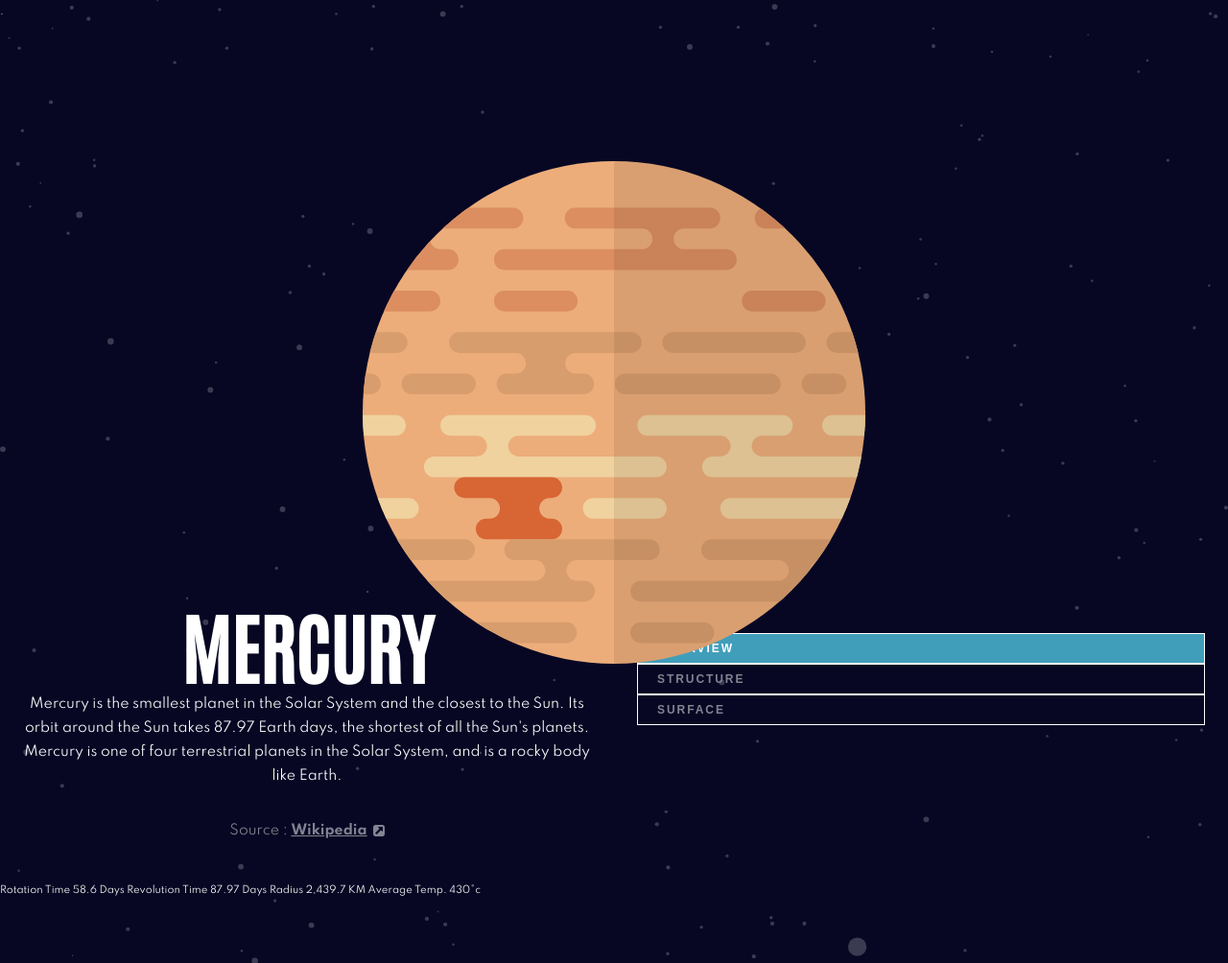
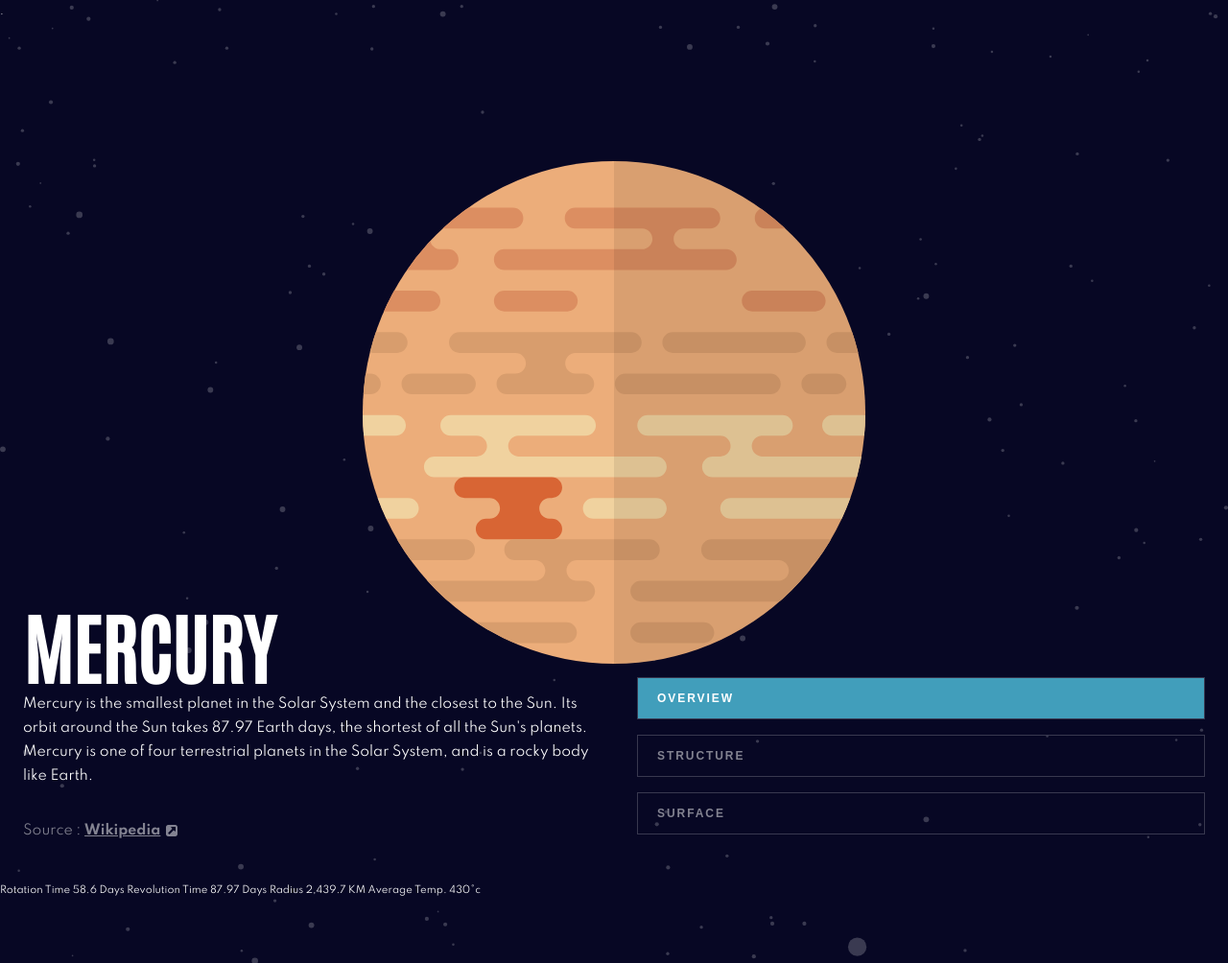
Before and after one commit to markup-mitchell/planets, a plain HTML site: page html/index.html in a window 1280 px wide. Shown: the whole page at 96% size. Drawn offline with Linux system fonts and the light colour scheme.

Commit message:
info section media queries

```diff
--- a/css/global.css
+++ b/css/global.css
@@ -79,7 +79,6 @@ h4 {
 
 h1 {
 	font-size: var(--h1__text);
-	text-align: center;
 	margin: 0;
 }
 
@@ -165,6 +164,8 @@ button:focus-visible {
 
 .heading {
 	grid-area: hdr;
+	display: flex;
+	justify-content: center;
 }
 
 #panels {
@@ -181,12 +182,14 @@ button:focus-visible {
 	border-bottom: 1px solid var(--dark-grey);
 	padding-left: var(--standard-padding);
 	padding-right: var(--standard-padding);
+	gap: 1.6rem;
 }
 
 @media (min-width: 426px) {
 	:root {
 		--h1__text: 4.8rem;
 	}
+
 	main {
 		grid-template-rows: 20rem 46rem 6.2rem 19.4rem 8.8rem;
 		grid-template-columns: 50% 50%;
@@ -197,9 +200,20 @@ button:focus-visible {
 			"inf tab"
 			"dat dat";
 	}
+
+	.heading {
+		justify-content: start;
+		padding-left: var(--standard-padding);
+	}
+
+	.info__text,
+	.info__source {
+		text-align: left;
+	}
+
 	button[role="tab"] {
-		padding: 0.8rem 2rem;
-		border: 1px solid var(--white);
+		padding: 1.4rem 2rem;
+		border: 1px solid var(--dark-grey);
 		text-align: left;
 	}
 
@@ -208,6 +222,13 @@ button:focus-visible {
 		background-color: var(--aqua);
 		color: var(--white);
 	}
+
+	.tabs {
+		display: flex;
+		flex-direction: column;
+		justify-content: center;
+	}
+
 	[role="tablist"] {
 		display: flex;
 		flex-direction: column;
```
